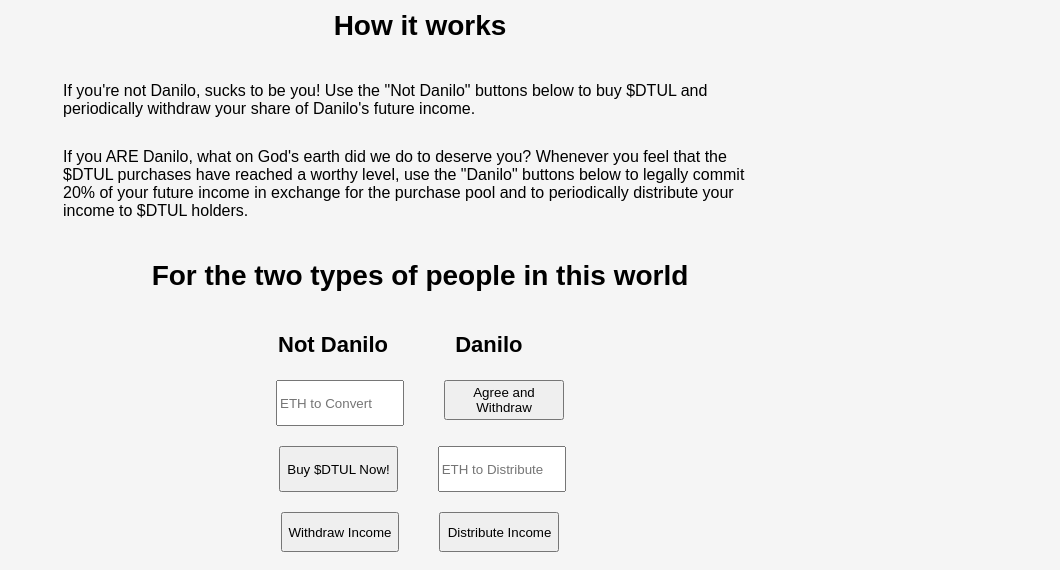
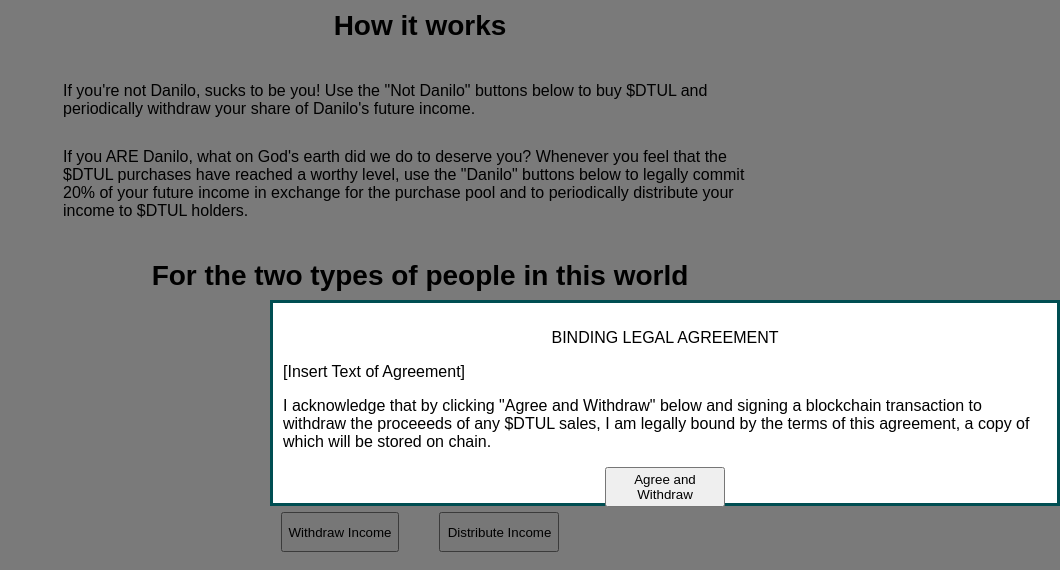
Before and after one commit to 0xNodnarB/Tuleverage, a plain HTML site: page index.html in a window 1280 px wide. Both pictures are taken after a click on the button "Agree and Withdraw". Shown: the part 503-1073 px from the top of the page, without its empty margins (220-1280 px from the left). Drawn offline with Linux system fonts and the light colour scheme.

Commit message:
Update index.html

```diff
--- a/index.html
+++ b/index.html
@@ -49,10 +49,57 @@ h3{
 button.margin-right {
   margin-right: 40px;
 }
+
+button:hover {
+    background-color: #008DA5;
+    color: #FFF;
+    transition: all 0.3s ease 0s;
+}
+
 .test {
   height: 40px;
   width:  120px;
 }
+
+/*Popup*/
+
+.popup {
+  display: none;
+  position: fixed;
+  padding: 10px;
+  width:d 280px;
+  left: 50%;
+  margin-left: -150px;
+  height: 180px;
+  top: 50%;
+  margin-top: -100px;
+  background: #FFF;
+  border: 3px solid #009DA5;
+  z-index: 20;
+}
+
+#popup:after {
+  position: fixed;
+  content: "";
+  top: 0;
+  left: 0;
+  bottom: 0;
+  right: 0;
+  background: rgba(0,0,0,0.5);
+  z-index: -2;
+}
+
+#popup:before {
+  position: absolute;
+  content: "";
+  top: 0;
+  left: 0;
+  bottom: 0;
+  right: 0;
+  background: #FFF;
+  z-index: -1;
+}
+
 
 </style>
 
@@ -77,7 +124,30 @@ button.margin-right {
 
 <div class="flex-parent jc-center" style="margin-top: 20px">
   <input type="number" placeholder="ETH to Convert" style="margin-right: 40px" class="test">
-  <button type="submit" class="test">Agree and Withdraw</button>
+  <button onclick="show('popup')" class="test">Agree and Withdraw</button>
+
+<!-- This is what will be included inside the popup -->
+<div class="popup" id="popup">
+  <center><p>BINDING LEGAL AGREEMENT</p></center>
+  <p>[Insert Text of Agreement]</p>
+  <p>I acknowledge that by clicking "Agree and Withdraw" below and signing a blockchain transaction to withdraw the proceeeds of any $DTUL sales, I am legally bound by the terms of this agreement, a copy of which will be stored on chain.</p>
+  <center><button type="submit" class="test" onclick="hide('popup')">Agree and Withdraw</button></center>
+</div>
+
+<script>
+
+$ = function(id) {
+  return document.getElementById(id);
+}
+
+var show = function(id) {
+	$(id).style.display ='block';
+}
+var hide = function(id) {
+	$(id).style.display ='none';
+}
+
+</script>
 </div>
 
 <div class="flex-parent jc-center" style="margin-top: 20px; margin-left: 45px">
```
